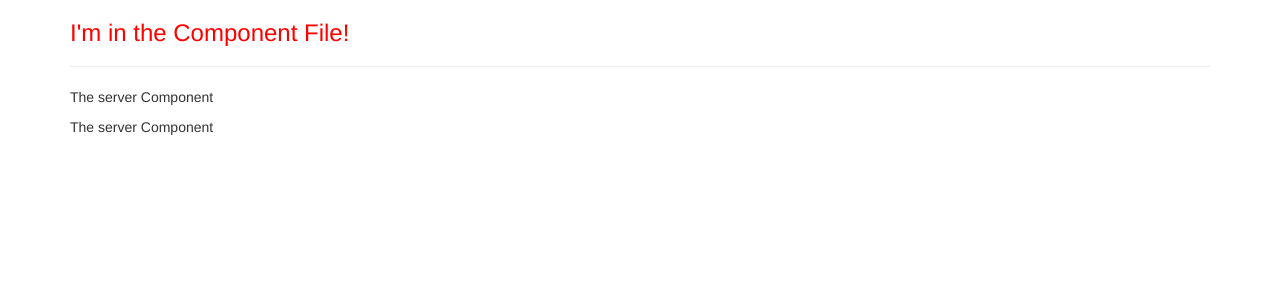
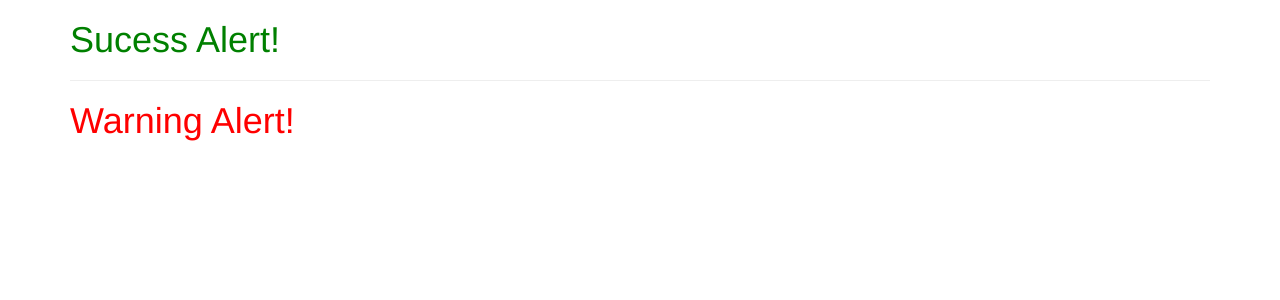
Before and after one commit to Moe-Ajam/my-first-app, an Angular app: page / in a window 1280 px wide. Shown: the top 300 px of the page. Built offline with nearby package versions, Linux system fonts and the light colour scheme.

Commit message:
Assignment - add 2 new components

```diff
--- a/src/app/app.component.html
+++ b/src/app/app.component.html
@@ -1,4 +1,4 @@
-<div class="container">
+<!-- <div class="container">
     <div class="row">
         <div class="col-xs-12">
             <h3>I'm in the Component File!</h3>
@@ -7,3 +7,14 @@
         </div>
     </div>
 </div>
+ -->
+
+ <div class="container">
+    <div class="row">
+        <div class="col-xs-12">
+            <success-alert></success-alert>
+            <hr>
+            <warning-alert></warning-alert>
+        </div>
+    </div>
+ </div>
--- a/src/app/app.module.ts
+++ b/src/app/app.module.ts
@@ -4,12 +4,16 @@ import { BrowserModule } from '@angular/platform-browser';
 import { AppComponent } from './app.component';
 import { ServerComponent } from './server/server.component';
 import { ServersComponent } from './servers/servers.component';
+import { WarningAlertComponent } from './warning-alert/warning-alert.component';
+import { SucessAlertComponent } from './success-alert/success-alert.component';
 
 @NgModule({
   declarations: [
     AppComponent,
     ServerComponent,
-    ServersComponent
+    ServersComponent,
+    WarningAlertComponent,
+    SucessAlertComponent
   ],
   imports: [
     BrowserModule
--- /dev/null
+++ b/src/app/success-alert/success-alert.component.css
@@ -0,0 +1,3 @@
+h1 {
+    color: green
+}
--- /dev/null
+++ b/src/app/success-alert/success-alert.component.html
@@ -0,0 +1 @@
+<h1>Sucess Alert!</h1>
--- /dev/null
+++ b/src/app/warning-alert/warning-alert.component.css
@@ -0,0 +1,3 @@
+h1 {
+    color: red
+}
--- /dev/null
+++ b/src/app/warning-alert/warning-alert.component.html
@@ -0,0 +1 @@
+<h1>Warning Alert!</h1>
```
Also changed, not shown: src/app/success-alert/success-alert.component.ts (added, +10 -0 lines), src/app/warning-alert/warning-alert.component.ts (added, +10 -0 lines).
